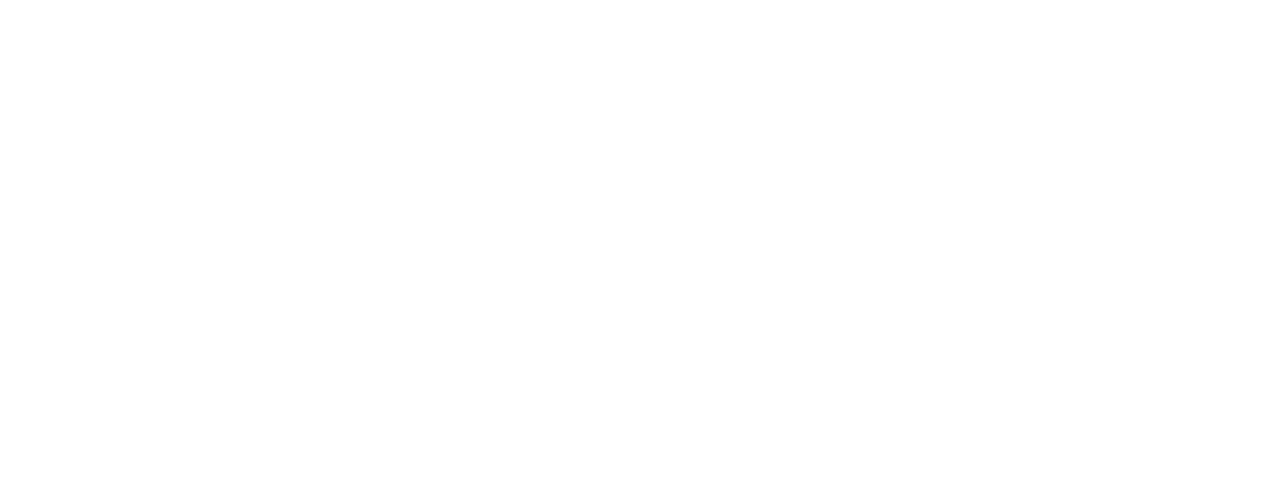
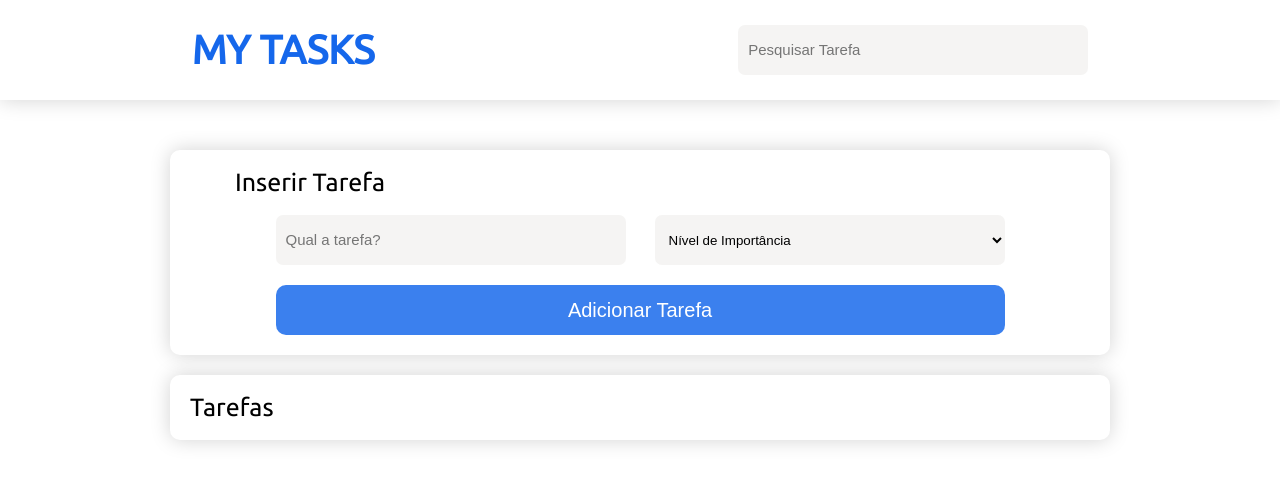
Before and after one commit to MuryloSaladino/day_tasks, a plain HTML site: page index.html in a window 1280 px wide. Drawn offline with Linux system fonts and the light colour scheme.

Commit message:
structurized

```diff
--- a/index.html
+++ b/index.html
@@ -6,9 +6,50 @@
     <meta name="viewport" content="width=device-width, initial-scale=1.0">
     <script src="./script.js" defer></script>
     <link rel="stylesheet" href="./style.css">
+    <link rel="stylesheet" href="./reset.css">
     <title>My Tasks</title>
 </head>
-<body>
+<body id="whole-page" class="default-text">
+
+    <header id="top-page">
+
+        <h1 id="logo">MY TASKS</h1>
+        <nav>
+            <input class="inputs" type="text" placeholder="Pesquisar Tarefa">
+        </nav>
+
+    </header>
+
+    <main id="main-content">
+
+        <section id="task-section1">
+            <form id="task-form">
+
+                <h2>Inserir Tarefa</h2>
+
+                <div id="input-div">
+                    <input class="inputs" type="text" required placeholder="Qual a tarefa?">
+
+                    <select class="inputs" name="type" id="importance-level" required>
+                        <option class="option" value="" selected>Nível de Importância</option>
+                        <option class="option" value="1">Importante</option>
+                        <option class="option" value="2">Urgente</option>
+                        <option class="option" value="3">Prioridade</option>
+                        <option class="option" value="4">Vida ou Morte</option>
+                    </select>
+                </div>
+
+                <button id="submit-task" type="submit">Adicionar Tarefa</button>
+
+            </form>
+        </section>
+
+        <section id="task-section2">
+            <h2>Tarefas</h2>
+            <div id="task-list"></div>
+        </section>
+
+    </main>
 
 </body>
 </html>
--- /dev/null
+++ b/reset.css
@@ -0,0 +1,43 @@
+html, body, div, span, applet, object, iframe,
+h1, h2, h3, h4, h5, h6, p, blockquote, pre,
+a, abbr, acronym, address, big, cite, code,
+del, dfn, em, img, ins, kbd, q, s, samp,
+small, strike, strong, sub, sup, tt, var,
+b, u, i, center,
+dl, dt, dd, ol, ul, li,
+fieldset, form, label, legend,
+table, caption, tbody, tfoot, thead, tr, th, td,
+article, aside, canvas, details, embed,
+figure, figcaption, footer, header, hgroup,
+menu, nav, output, ruby, section, summary,
+time, mark, audio, video {
+	margin: 0;
+	padding: 0;
+	border: 0;
+	font-size: 100%;
+	font: inherit;
+	vertical-align: baseline;
+}
+/* HTML5 display-role reset for older browsers */
+article, aside, details, figcaption, figure,
+footer, header, hgroup, menu, nav, section {
+	display: block;
+}
+body {
+	line-height: 1;
+}
+ol, ul {
+	list-style: none;
+}
+blockquote, q {
+	quotes: none;
+}
+blockquote:before, blockquote:after,
+q:before, q:after {
+	content: '';
+	content: none;
+}
+table {
+	border-collapse: collapse;
+	border-spacing: 0;
+}
--- a/style.css
+++ b/style.css
@@ -0,0 +1,125 @@
+@import url('https://fonts.googleapis.com/css2?family=Open+Sans&family=Poppins&family=Roboto+Condensed&family=Ubuntu&display=swap');
+
+.default-text   {
+    font-family: 'Open Sans', sans-serif;
+    font-family: 'Poppins', sans-serif;
+    font-family: 'Roboto Condensed', sans-serif;
+    font-family: 'Ubuntu', sans-serif;
+}
+
+#logo   {
+    font-size: 40px;
+    font-weight: 800;
+    color: #1567EB;
+}
+
+
+
+#whole-page {
+    display: flex;
+    flex-flow: column nowrap;
+}
+
+#top-page   {
+    box-sizing: border-box;
+    width: 100vw;
+    height: 100px;
+    padding: 10px;
+    box-shadow: 0px 0px 20px #D3D3D3;
+    display: flex;
+    justify-content: space-around;
+    align-items: center;
+}
+
+#main-content   {
+    width: 75vw;
+    margin-top: 30px;
+    display: flex;
+    flex-flow: column nowrap;
+    justify-content: center;
+    align-items: center;
+    align-self: center;
+    font-size: 25px;
+}
+
+#task-section1   {
+    width: 900px;
+    margin: 20px;
+    padding: 20px;
+    box-shadow: 0px 0px 20px #D3D3D3;
+    border-radius: 10px;
+    display: flex;
+    justify-content: center;
+}
+
+#task-form  {
+    width: 90%;
+    display: flex;
+    flex-flow: column nowrap;
+}
+
+#input-div  {
+    width: 90%;
+    margin: 20px 0;
+    align-self: center;
+    display: flex;
+    justify-content: space-between;
+}
+
+#submit-task    {
+    width: 90%;
+    align-self: center;
+    height: 50px;
+    border: 0;
+    border-radius: 10px;
+    font-size: 20px;
+    color: white;
+    background-color: #1567ebd5;
+}
+
+#task-section2  {
+    width: 900px;
+    padding: 20px;
+    box-shadow: 0px 0px 20px #D3D3D3;
+    border-radius: 10px;
+    display: flex;
+    flex-flow: column nowrap;
+}
+
+#task-list  {
+    width: 80%;
+    display: flex;
+    flex-flow: column nowrap;
+}
+
+
+
+
+.inputs {
+    box-sizing: border-box;
+    height: 50px;
+    width: 350px;
+    padding: 10px;
+    background-color: rgba(229, 228, 226, 0.4);
+    border: 0;
+    border-radius: 7px;
+    background-image: url('./');
+}
+.inputs::placeholder    {
+    font-size: 15px;
+    font-weight: 300;
+}
+
+.option {
+    padding: 10px;
+    font-size: 15px;
+    font-weight: 300;
+}
+
+.tasks  {
+    background-color: rgba(229, 228, 226, 0.4);
+    width: 100%;
+    display: flex;
+    justify-content: space-between;
+    align-items: center;
+}
```
Also changed, not shown: images/task_logo.png (added), images/trash.png (added).
